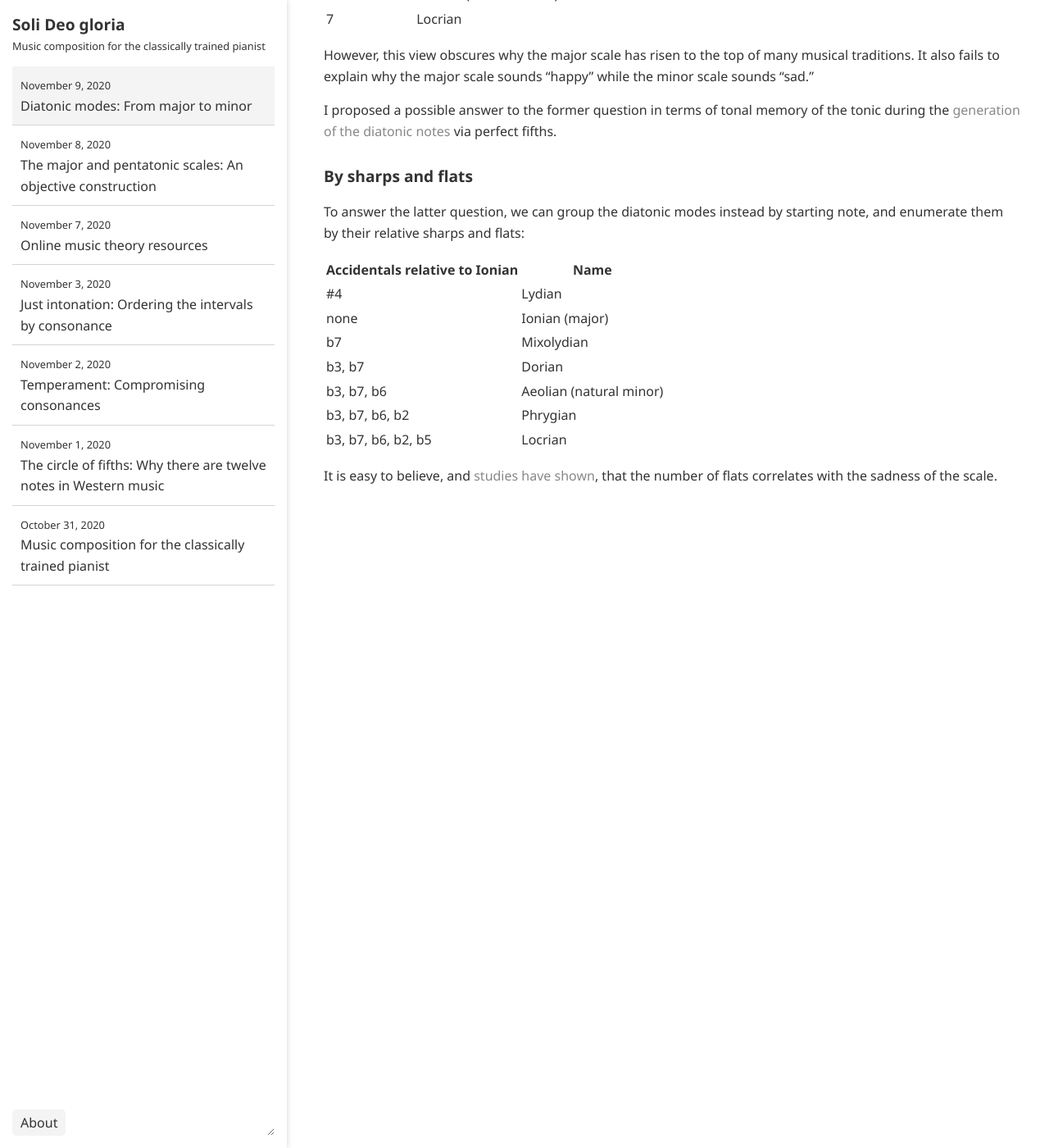
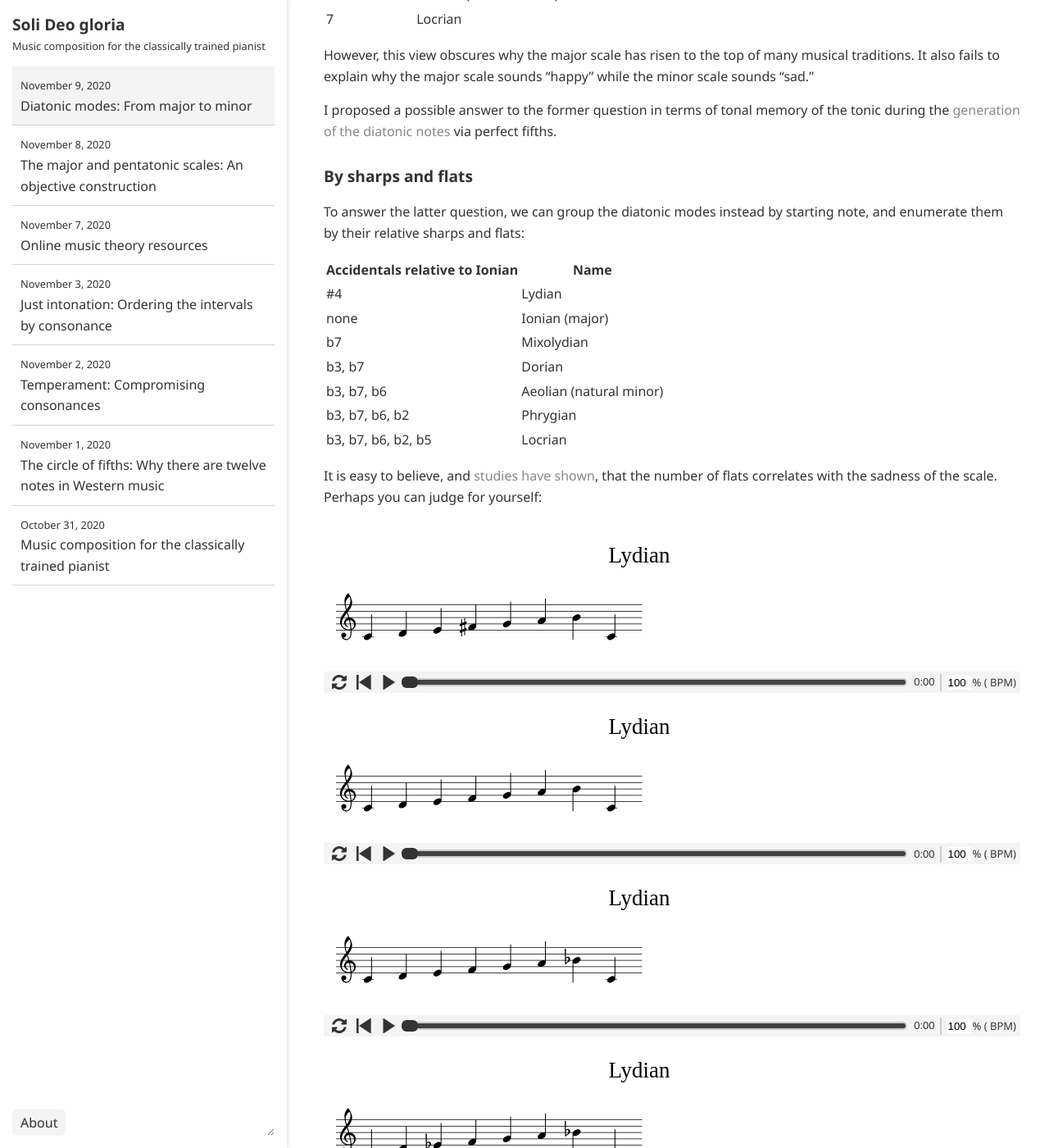
Before and after one commit to ansyblenetwork/sdg, a Jekyll site: the page built from _posts/2020-11-09-diatonic-modes-from.md, in a window 1280 px wide and 1400 px high, scrolled down 526 px. Shown: the whole window at 82% size. Built offline with Jekyll 4.4.1, drawn with Linux system fonts in a browser that asks for light colours; some of the changed text lies outside the part shown.

Commit message:
Update 2020-11-09-diatonic-modes-from.md

```diff
--- a/_posts/2020-11-09-diatonic-modes-from.md
+++ b/_posts/2020-11-09-diatonic-modes-from.md
@@ -36,4 +36,70 @@ To answer the latter question, we can group the diatonic modes instead by starti
 | b3, b7, b6, b2 | Phrygian |
 | b3, b7, b6, b2, b5 | Locrian |
 
-It is easy to believe, and [studies have shown](https://www.researchgate.net/publication/259731533_Emotional_Connotations_of_Diatonic_Modes), that the number of flats correlates with the sadness of the scale.
+It is easy to believe, and [studies have shown](https://www.researchgate.net/publication/259731533_Emotional_Connotations_of_Diatonic_Modes), that the number of flats correlates with the sadness of the scale. Perhaps you can judge for yourself:
+
+<div id="scale1"></div>
+<div id="scale2"></div>
+<div id="scale3"></div>
+<div id="scale4"></div>
+<div id="scale5"></div>
+<div id="scale6"></div>
+<div id="scale7"></div>
+<script>
+makeInteractive("scale1", `
+X:1
+T:Lydian
+K:C
+L: 1/4
+Q:1/2=60
+CDE^FGABC
+`);
+makeInteractive("scale2", `
+X:1
+T:Lydian
+K:C
+L: 1/4
+Q:1/2=60
+CDEFGABC
+`);
+makeInteractive("scale3", `
+X:1
+T:Lydian
+K:C
+L: 1/4
+Q:1/2=60
+CDEFGA_BC
+`);
+makeInteractive("scale4", `
+X:1
+T:Lydian
+K:C
+L: 1/4
+Q:1/2=60
+CD_EFGA_BC
+`);
+makeInteractive("scale5", `
+X:1
+T:Lydian
+K:C
+L: 1/4
+Q:1/2=60
+CD_EFG_A_BC
+`);
+makeInteractive("scale6", `
+X:1
+T:Lydian
+K:C
+L: 1/4
+Q:1/2=60
+C_D_EFG_A_BC
+`);
+makeInteractive("scale7", `
+X:1
+T:Lydian
+K:C
+L: 1/4
+Q:1/2=60
+C_D_EF_G_A_BC
+`);
+</script>
```
